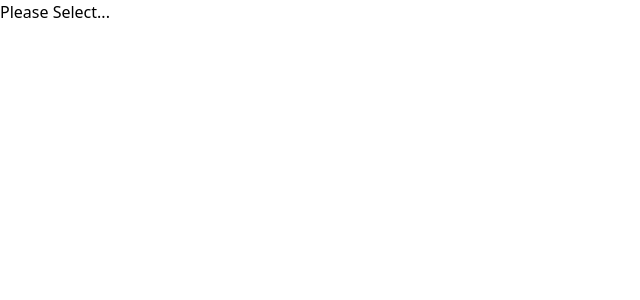
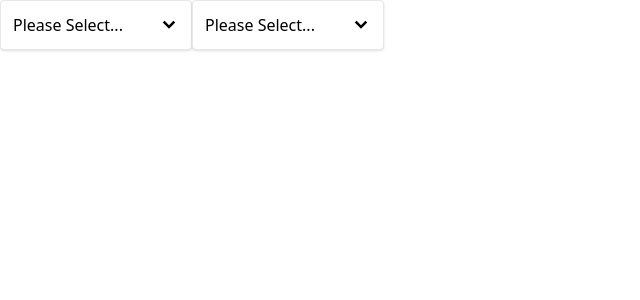
Before and after one commit to Its-me-ak/react-comps, a React (Create React App) app: page / in a window 1280 px wide. Shown: the top 300 px of the page, without its empty margins (0-640 px from the left). Built offline with nearby package versions, Linux system fonts and the light colour scheme.

Commit message:
dropdown style addded

```diff
--- a/src/App.js
+++ b/src/App.js
@@ -6,6 +6,7 @@ function App() {
   const[selection , setSelection] = useState(null);
 
   const handleSelect = (option) =>{
+    // console.log(option);
     setSelection(option)
   }
 const options = [
@@ -15,7 +16,10 @@ const options = [
 ]
   return (
     <>
-      <Dropdown  options={options} selection = {selection} onSelect = {handleSelect}/>
+      <div className="flex">
+        <Dropdown options={options} value={selection} onChange={handleSelect} />
+        <Dropdown options={options} value={selection} onChange={handleSelect} />
+      </div>
     </>
   )
 }
--- a/src/Components/Dropdown.jsx
+++ b/src/Components/Dropdown.jsx
@@ -1,6 +1,9 @@
 import React, { useState } from 'react'
+import { GoChevronDown } from "react-icons/go";
+import Panel from './Panel';
 
-const Dropdown = ({ options, selection, onSelect }) => {
+
+const Dropdown = ({ options, value, onChange }) => {
   const [isOpen, setIsOpen] = useState(false);
   const handleToggle = () => {
     setIsOpen(!isOpen);
@@ -10,22 +13,32 @@ const Dropdown = ({ options, selection, onSelect }) => {
   const handleOptionClick = (option) => {
     setIsOpen(false)
     // console.log(option);
-    onSelect(option)
+    onChange(option)
   }
 
   const renderOption = options.map((option) => {
-    return <div onClick={() => handleOptionClick(option)} key={option.value}>{option.label}</div>
+    return <div className='hover:bg-sky-100 rounded cursor-pointer p-1' onClick={() => handleOptionClick(option)} key={option.value}>{option.label}
+    </div>
   })
 
-  let content = "Please Select..."
-  if (selection) {
-    content = selection.label
-  }
+  // let content = "Please Select..."
+  // if (selection) {
+  //   content = selection.label
+  // }
   return (
     <>
-      <div onClick={handleToggle}>{content}</div>
-      {isOpen && <div>{renderOption}</div>}
-      {/* {console.log(isOpen)} */}
+
+      <div className='w-48 relative'>
+        <Panel className='flex justify-between items-center cursor-pointer' onClick={handleToggle}>
+          {value?.label || "Please Select..."}
+          <GoChevronDown className='text-xl' />
+        </Panel>
+        {isOpen &&
+          <Panel className='absolute top-full'>
+            {renderOption}
+          </Panel>}
+        {/* {console.log(isOpen)} */}
+      </div>
     </>
   )
 }
--- /dev/null
+++ b/src/Components/Panel.jsx
@@ -0,0 +1,15 @@
+import React from 'react'
+import classNames from 'classnames'
+
+const Panel = ({ children, className, ...rest }) => {
+    const finalClass = classNames('border rounded p-3 shadow bg-white w-full', className)
+    return (
+        <>
+            <div {...rest} className={finalClass}>
+                {children}
+            </div>
+        </>
+    )
+}
+
+export default Panel
```
